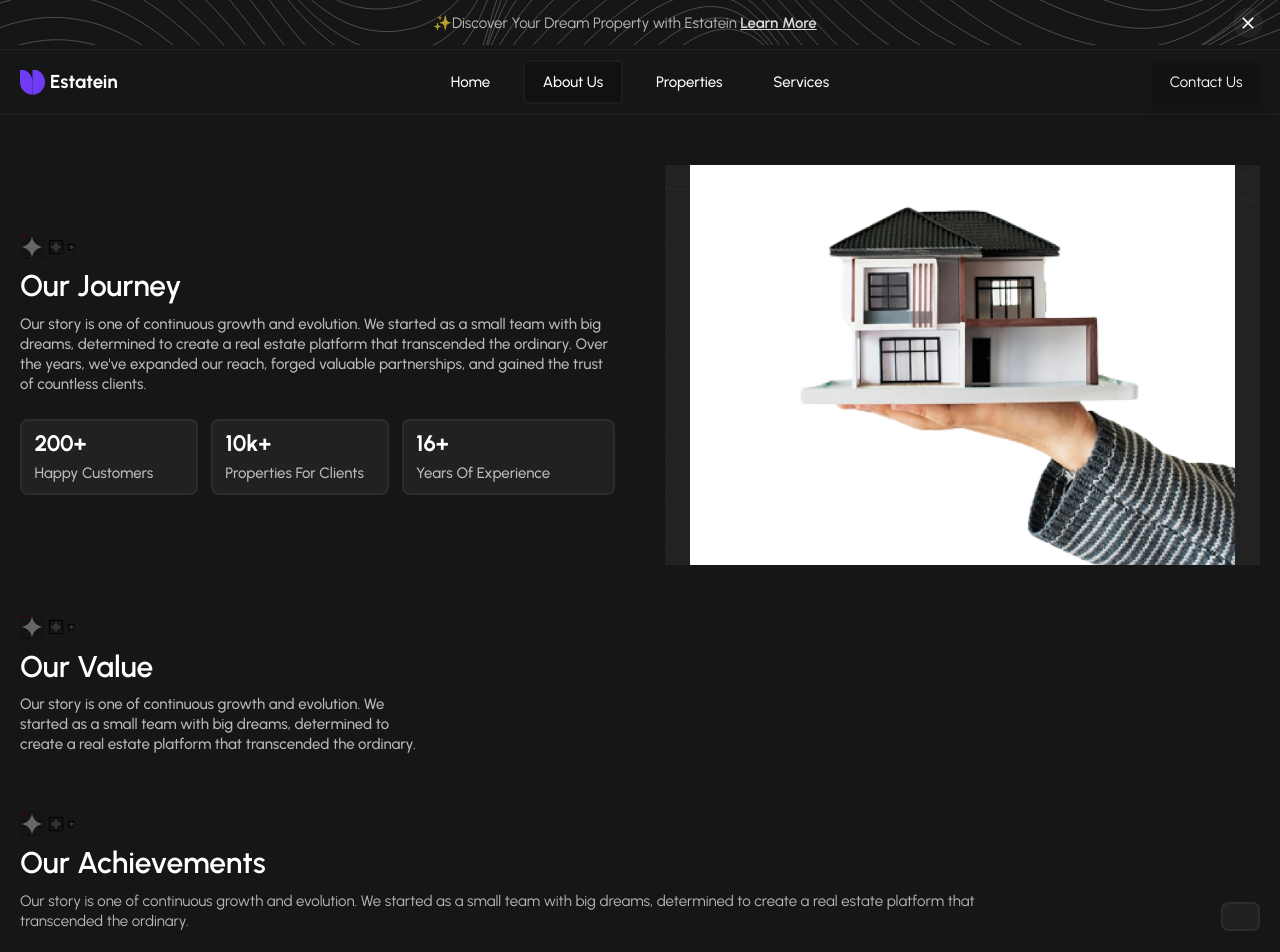
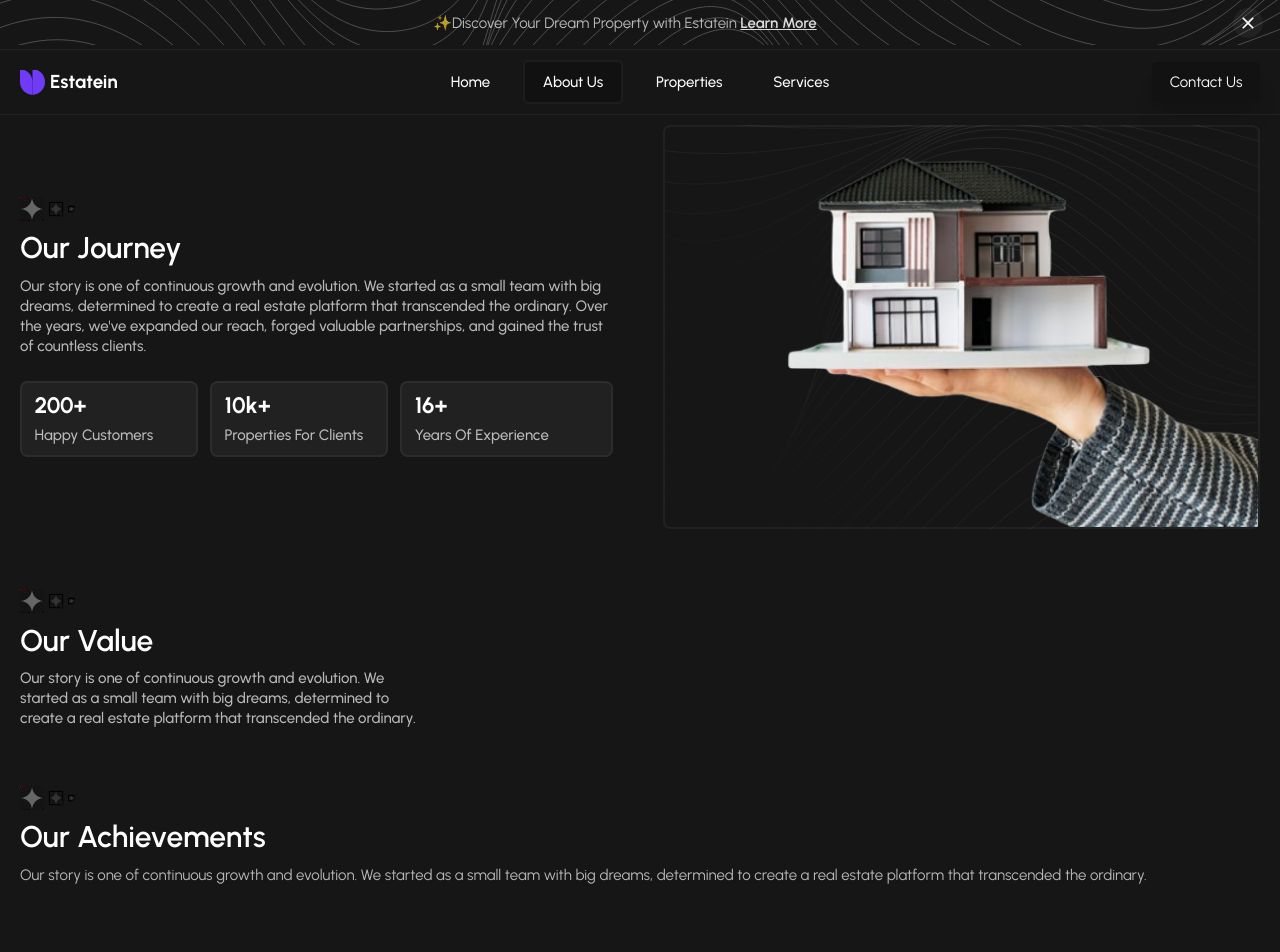
Before and after one commit to Jo-shua09/real-estate, a React (Vite) app: page /about in a window 1280 px wide. Shown: the top 952 px of the page. Built offline with nearby package versions, Linux system fonts and the light colour scheme.

Commit message:
rounding up the achievement section

```diff
--- a/src/Components/SectionIntro.jsx
+++ b/src/Components/SectionIntro.jsx
@@ -2,7 +2,7 @@ import React from "react";
 import { Button2 } from "./general/Button";
 import Abstract from "/src/assets/Images/General/Abstract.png";
 
-const SectionIntro = ({ title, description, name, linkPath }) => {
+const SectionIntro = ({ title, description, name, linkPath, hideButton }) => {
   return (
     <div>
       <div className="w-full">
@@ -16,9 +16,11 @@ const SectionIntro = ({ title, description, name, linkPath }) => {
             <h3 className="text-5xl font-semibold">{title}</h3>
             <p className="normal-case text-white/70 text-2xl">{description}</p>
           </div>
-          <div className="md:flex hidden">
-            <Button2 name={name} linkPath={linkPath} />
-          </div>
+          {!hideButton && (
+            <div className="md:flex hidden">
+              <Button2 name={name} linkPath={linkPath} />
+            </div>
+          )}
         </div>
       </div>
     </div>
--- a/src/Pages/About/sections/AboutHero.jsx
+++ b/src/Pages/About/sections/AboutHero.jsx
@@ -1,10 +1,10 @@
 import React from "react";
-import AboutImage from "/src/assets/Images/About/about-hero.jpg";
+import AboutImage from "/src/assets/Images/About/about-hero.png";
 import Abstract from "/src/assets/Images/General/Abstract.png";
 
 const AboutHero = () => {
   return (
-    <div className="w-full h-full flex items-center flex-wrap-reverse md:flex-nowrap gap-x-20 justify-between gap-y-10 section">
+    <div className="w-full h-full flex items-center flex-wrap-reverse md:flex-nowrap gap-x-20 justify-between gap-y-10 section-page">
       <div className="md:flex-1 w-full">
         <img
           src={Abstract}
@@ -46,8 +46,8 @@ const AboutHero = () => {
         </div>
       </div>
 
-      <div className="md:flex-1 w-full md:m-0 bg-hero bg-center bg-no-repeat bg-cover md:rounded-none rounded-xl bg-white/5">
-        <div className="w-full h-[40rem] md:rounded-none px-10">
+      <div className="md:flex-1 w-full mt-5 md:m-0 bg-hero bg-center bg-no-repeat bg-cover md:rounded-none !rounded-xl border-2 border-white/5">
+        <div className="w-full h-[40rem] md:rounded-none rounded-xl">
           <img
             src={AboutImage}
             alt="hero image"
--- a/src/Pages/About/sections/Achievement.jsx
+++ b/src/Pages/About/sections/Achievement.jsx
@@ -8,6 +8,7 @@ const Achievement = () => {
         <SectionIntro
           title="our achievements"
           description="Our story is one of continuous growth and evolution. We started as a small team with big dreams, determined to create a real estate platform that transcended the ordinary."
+          hideButton={true}
         />
       </div>
       <div className=""></div>
```
Also changed, not shown: src/assets/Images/About/about-hero.jpg (deleted), src/assets/Images/About/about-hero.png (added).
